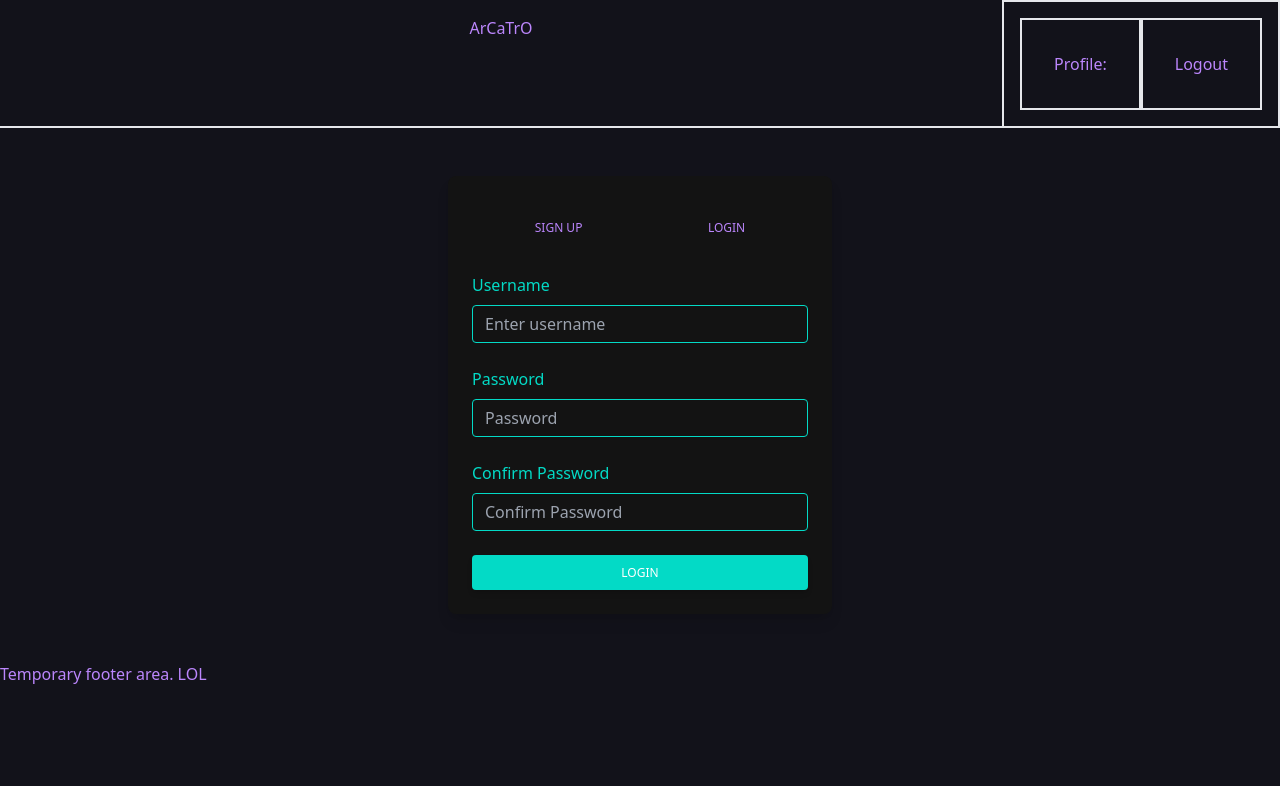
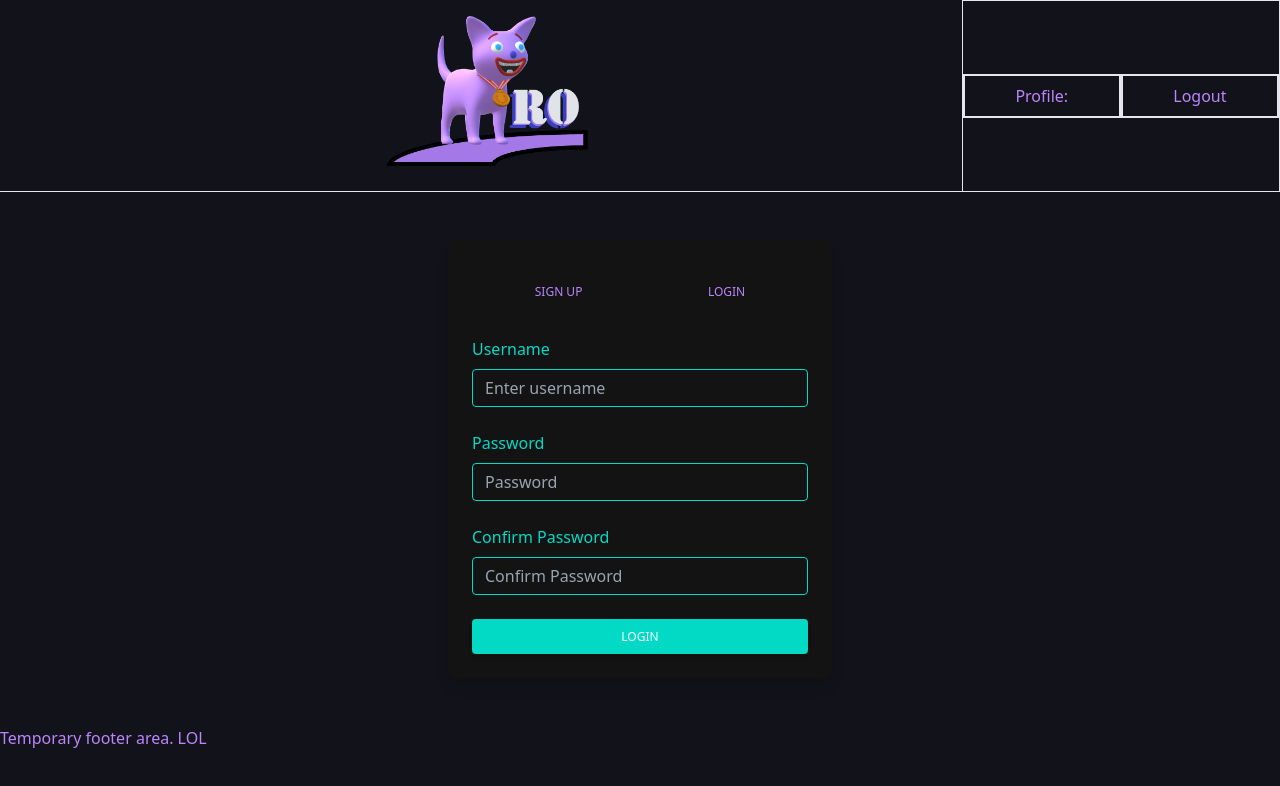
Before and after one commit to JoelKovalcson/Catro-Gaming, a React (Create React App) app in the folder client/: page /login in a window 1280 px wide. Shown: the top 786 px of the page. Built offline with nearby package versions, Linux system fonts and the light colour scheme; what tw-elements would draw is missing.

Commit message:
Fixing header

```diff
--- a/client/src/components/Header.js
+++ b/client/src/components/Header.js
@@ -1,16 +1,33 @@
 import React from 'react';
 import Navigator from './Navigator';
 import { Link } from 'react-router-dom';
+import logo from '../assets/images/Arcatro_logo_4.png'
+import auth from '../utils/auth'
+
+
 
 const Header = () => {
-	return (
-		<header className='flex-col sm:flex sm:flex-row'>
-			<Link to='/' className='sm:w-full text-center border-b-2 p-4 '>
-				<h1>ArCaTrO</h1>
-			</Link>
-			<Navigator/>
-		</header>
-	)
+	if(!auth.loggedIn) {
+		return (
+			<header className='flex-col h-24 sm:flex sm:flex-row sm:h-1/3'>
+				<Link to='/' className='sm:w-full text-center bg-logo border-b p-4'>
+
+
+
+				</Link>
+			</header>
+
+
+		)
+	}
+	else {
+		return (
+			<header className='flex flex-col sm:flex sm:flex-row sm:h-48'>
+				<Link to='/' className='sm:w-full h-48 bg-logo bg-center bg-contain bg-no-repeat text-center border-b p-4 '></Link>
+				<Navigator/>
+			</header>
+		)
+	}
 }
 
 export default Header;
--- a/client/src/components/Navigator.js
+++ b/client/src/components/Navigator.js
@@ -3,10 +3,12 @@ import { Link } from 'react-router-dom';
 
 const Navigator = () => {
   return (
-    <nav className='flex border-2 p-4 sm:w-1/4 justify-around'>
-      <Link to="/Profile" className='p-4 md:p-8 w-full border-2 hover:shadow-lg hover:shadow-blue-500 text-center'>Profile: {}</Link>
-      <Link to="/" className='p-4 md:p-8 w-full border-2 hover:shadow-lg hover:shadow-blue-500 text-center'>Logout</Link>
-      {/* <Link to="/"></Link> */}
+    <nav className='flex border justify-center w-full sm:w-1/3'>
+      <div className='flex flex-row w-full justify-around'>
+        <Link to="/Profile" className='p-2  w-1/2 m-auto border-2 hover:shadow-lg hover:shadow-blue-500 text-center'>Profile: {}</Link>
+        <Link to="/" className='p-2 w-1/2 my-auto border-2 hover:shadow-lg hover:shadow-blue-500 text-center'>Logout</Link>
+        {/* <Link to="/"></Link> */}
+      </div>
     </nav>
   )
 }
--- a/client/tailwind.config.js
+++ b/client/tailwind.config.js
@@ -17,6 +17,7 @@ module.exports = {
 				'error' : '#CF6679'
 			},
 			backgroundImage: {
+				'logo': "url('/src/assets/images/Arcatro_logo_4.png')",
 				'chuck-norris': "url('/src/assets/images/ChuckNorrisIpsum.png')"
 			}
 		},
```
Also changed, not shown: client/src/assets/images/Arcatro_logo_4.png (added).
